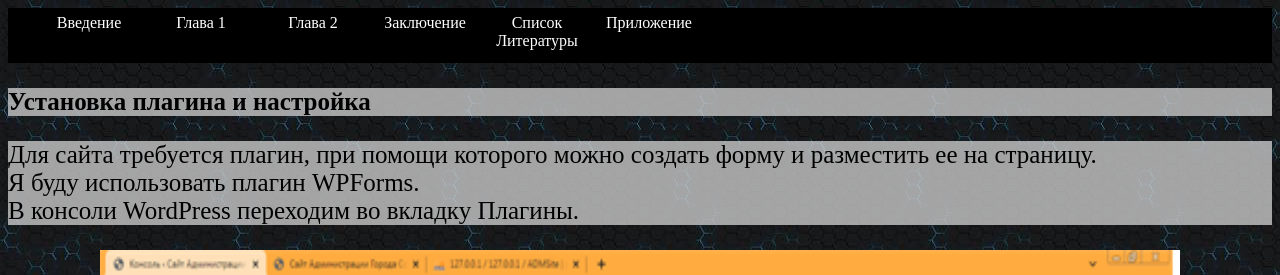
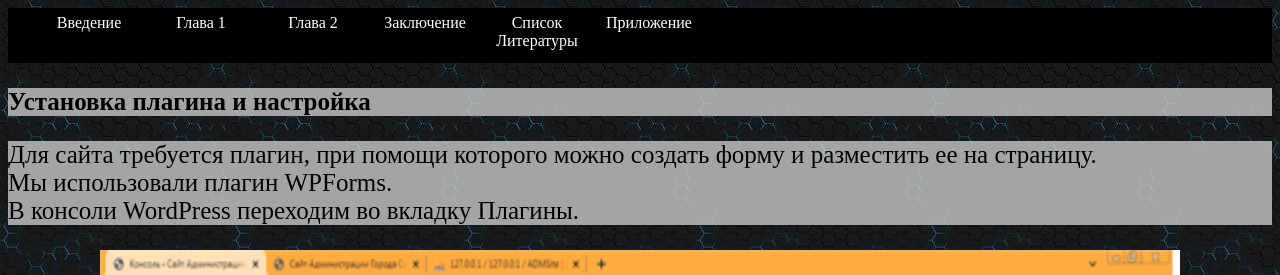
Before and after one commit to SmirnovNR/smirnovnr.github.io, a plain HTML site: page indexpl.html in a window 1280 px wide. Shown: the top 275 px of the page. Drawn offline with Linux system fonts and the light colour scheme.

Commit message:
Update indexpl.html

```diff
--- a/indexpl.html
+++ b/indexpl.html
@@ -29,7 +29,7 @@
     </ul>
     <h3 class="text">Установка плагина и настройка </h3>
     <p class="text">Для сайта требуется плагин, при помощи которого можно создать форму и разместить ее на страницу.<br>
-Я буду использовать плагин WPForms.<br>
+Мы использовали плагин WPForms.<br>
 В консоли WordPress переходим во вкладку Плагины.
 </p>
 <img src="img/png1.png" class="kartinka">
```
